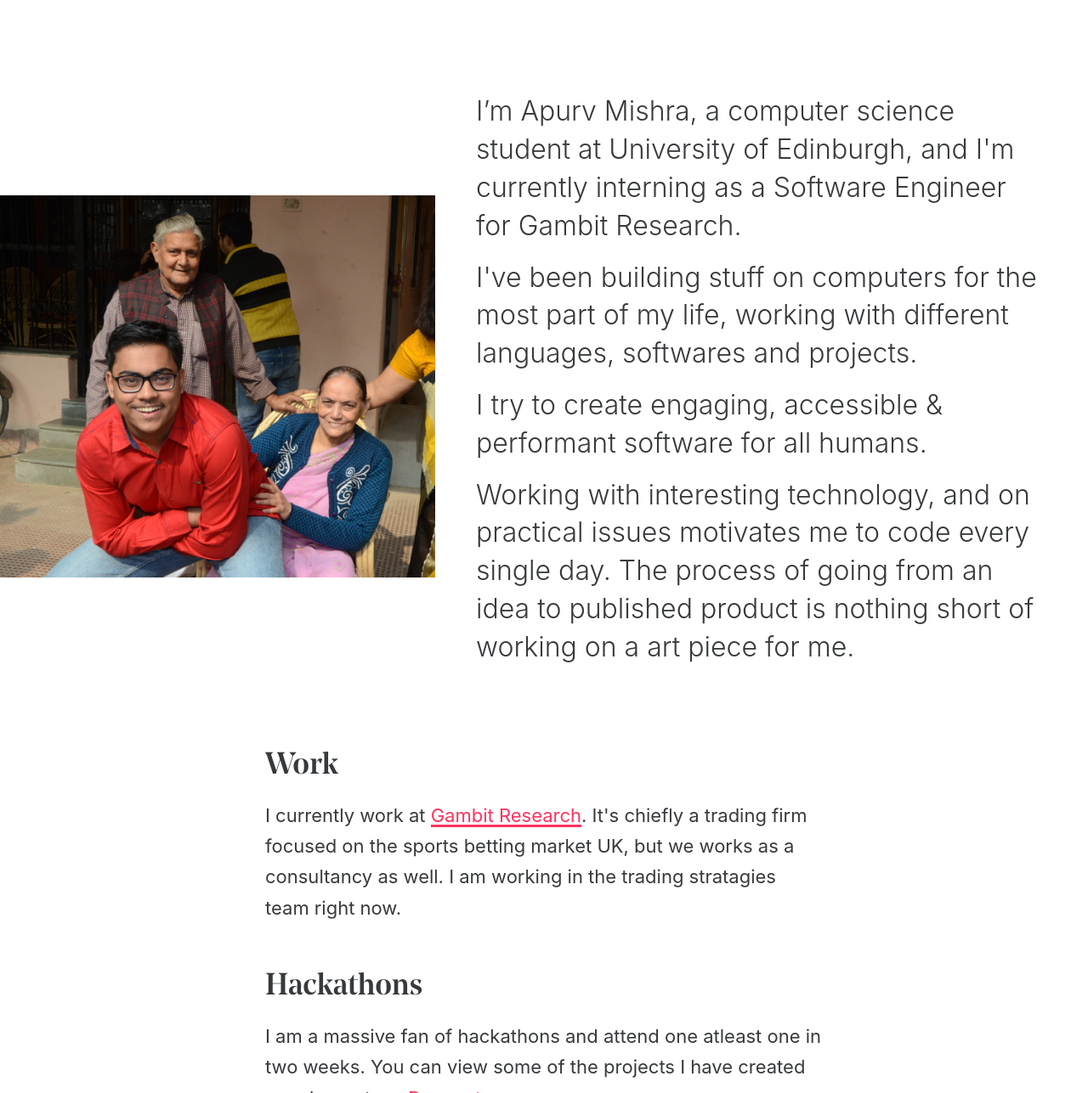
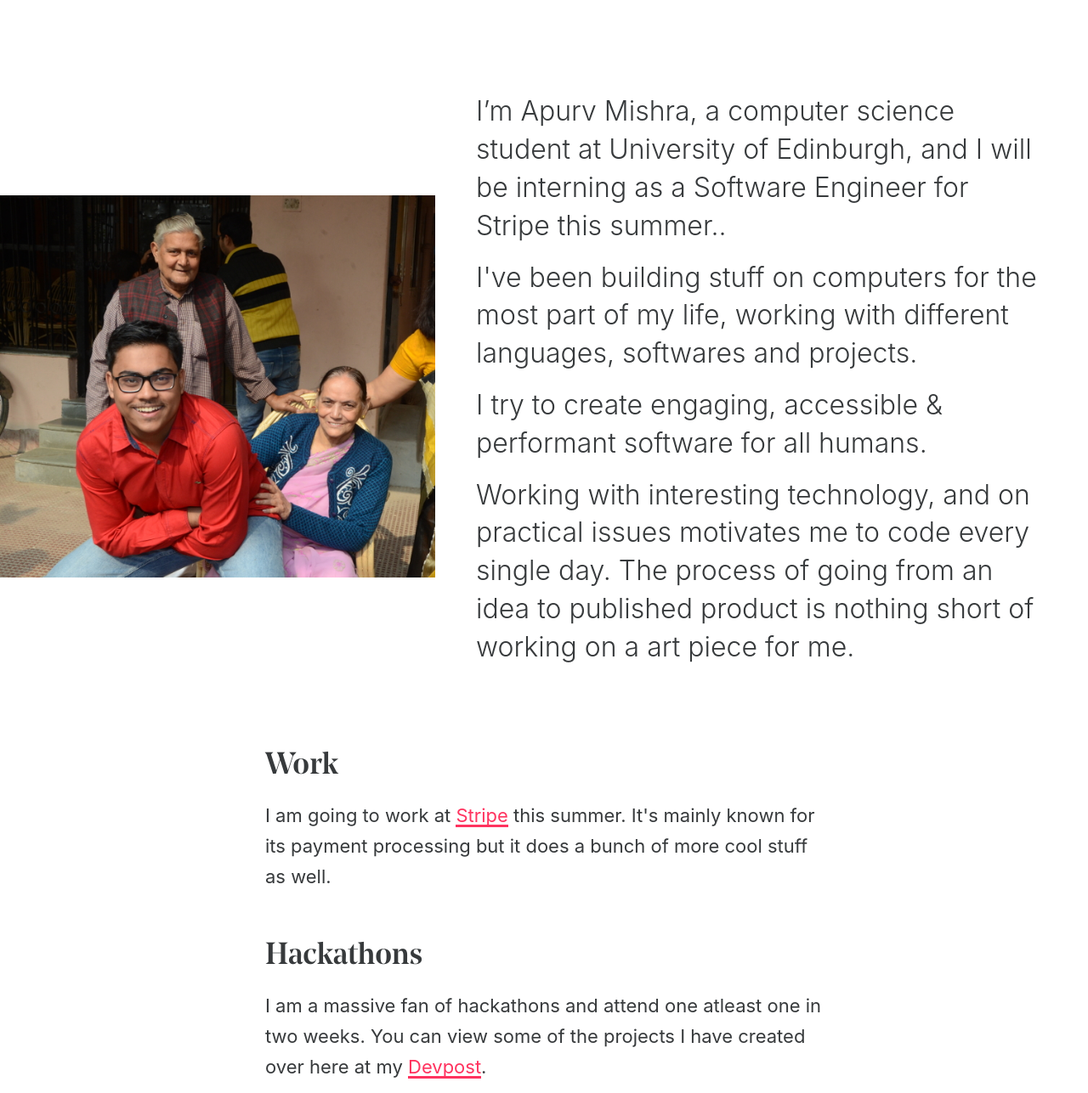
Before and after one commit to apurvmishra99/apurvmishra, an Eleventy site: page src/pages/about.njk in a window 1280 px wide. Shown: the part 365-1652 px from the top of the page at 85% size. Built offline with nearby package versions, Linux system fonts and the light colour scheme; Eleventy itself is replaced by a stand-in of ours; files that its build step writes are made by us from their sources; files whose address does not match are found by name; what node-fetch, sanitize-html would draw is missing.

Commit message:
Updates about stripe

```diff
--- a/src/pages/about.njk
+++ b/src/pages/about.njk
@@ -25,7 +25,7 @@ permalink: about/index.html
                     />
                 </div>
                 <div class="about__intro lead">
-                    <p>I’m Apurv Mishra, a computer science student at University of Edinburgh, and I'm currently interning as a Software Engineer for Gambit Research.</p>
+                    <p>I’m Apurv Mishra, a computer science student at University of Edinburgh, and I will be interning as a Software Engineer for Stripe this summer..</p>
                     <p>
                         I've been building stuff on computers for the most part of my life, working with different languages, softwares and projects.
                     </p>
@@ -36,7 +36,7 @@ permalink: about/index.html
             <div class="about__content markdown">
                 <h2>Work</h2>
                 <p>
-                    I currently work at <a href="https://gambitresearch.com" target="_blank" >Gambit Research</a>. It's chiefly a trading firm focused on the sports betting market UK, but we works as a consultancy as well. I am working in the trading stratagies team right now.
+                    I am going to work at <a href="https://stripe.com" target="_blank" >Stripe</a> this summer. It's mainly known for its payment processing but it does a bunch of more cool stuff as well.
                 </p>
                 <h2>Hackathons</h2>
                 <p>
```
